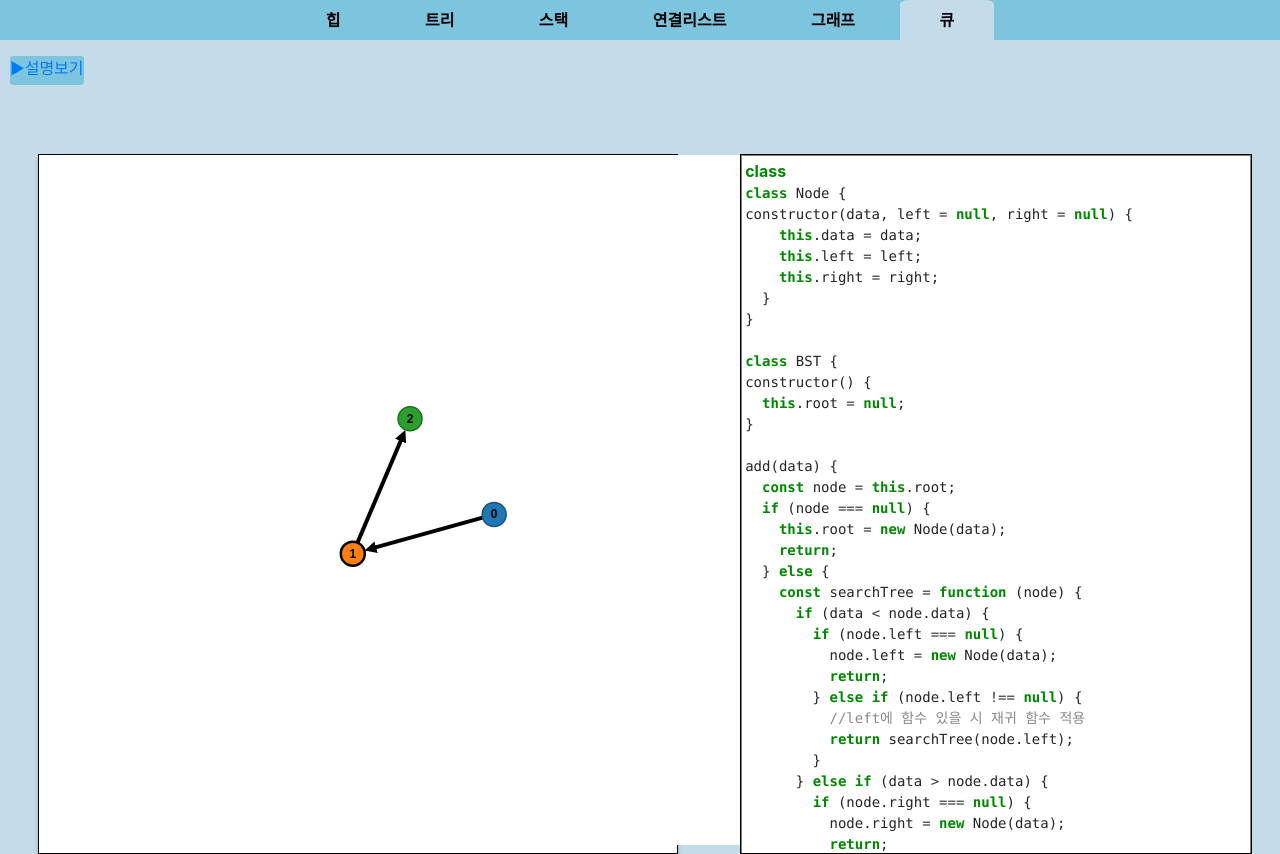
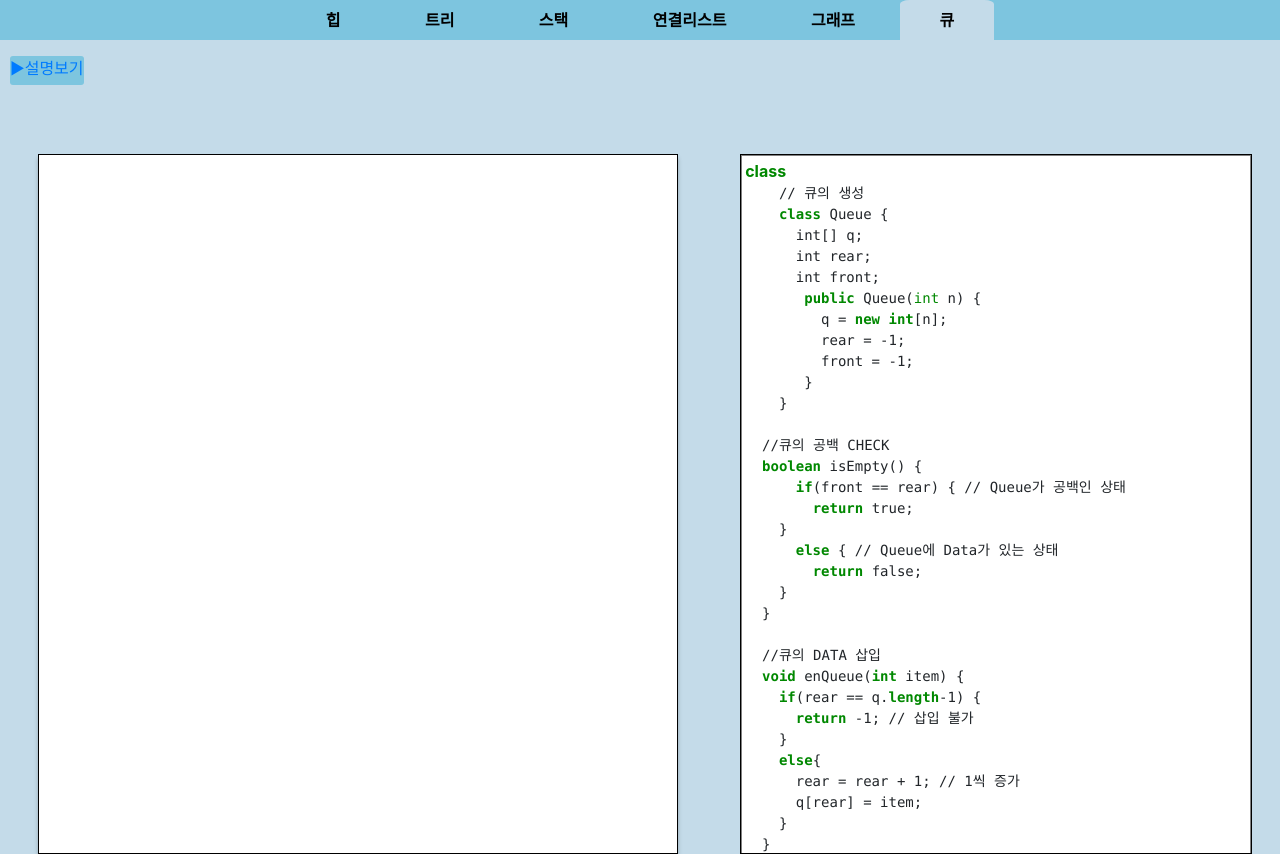
Before and after one commit to 32171551/capstone, a website: page HTML/select_queue.html in a window 1280 px wide. Drawn offline with nearby package versions, Linux system fonts and the light colour scheme.

Commit message:
Add files via upload

```diff
--- a/HTML/select_queue.html
+++ b/HTML/select_queue.html
@@ -7,17 +7,27 @@
 
   <title>DAST</title>
   <script src="https://d3js.org/d3.v5.min.js"></script>
-    <script src="https://code.jquery.com/jquery-3.3.1.slim.min.js" integrity="sha384-q8i/X+965DzO0rT7abK41JStQIAqVgRVzpbzo5smXKp4YfRvH+8abtTE1Pi6jizo" crossorigin="anonymous"></script>
-    <script src="https://cdnjs.cloudflare.com/ajax/libs/popper.js/1.14.3/umd/popper.min.js" integrity="sha384-ZMP7rVo3mIykV+2+9J3UJ46jBk0WLaUAdn689aCwoqbBJiSnjAK/l8WvCWPIPm49" crossorigin="anonymous"></script>
-    <link rel="stylesheet" href="https://stackpath.bootstrapcdn.com/bootstrap/4.1.3/css/bootstrap.min.css" integrity="sha384-MCw98/SFnGE8fJT3GXwEOngsV7Zt27NXFoaoApmYm81iuXoPkFOJwJ8ERdknLPMO" crossorigin="anonymous">
-    <script src="https://stackpath.bootstrapcdn.com/bootstrap/4.1.3/js/bootstrap.min.js" integrity="sha384-ChfqqxuZUCnJSK3+MXmPNIyE6ZbWh2IMqE241rYiqJxyMiZ6OW/JmZQ5stwEULTy" crossorigin="anonymous"></script>
+  <script src="https://code.jquery.com/jquery-3.3.1.slim.min.js"
+    integrity="sha384-q8i/X+965DzO0rT7abK41JStQIAqVgRVzpbzo5smXKp4YfRvH+8abtTE1Pi6jizo"
+    crossorigin="anonymous"></script>
+  <script src="https://cdnjs.cloudflare.com/ajax/libs/popper.js/1.14.3/umd/popper.min.js"
+    integrity="sha384-ZMP7rVo3mIykV+2+9J3UJ46jBk0WLaUAdn689aCwoqbBJiSnjAK/l8WvCWPIPm49"
+    crossorigin="anonymous"></script>
+  <link rel="stylesheet" href="https://stackpath.bootstrapcdn.com/bootstrap/4.1.3/css/bootstrap.min.css"
+    integrity="sha384-MCw98/SFnGE8fJT3GXwEOngsV7Zt27NXFoaoApmYm81iuXoPkFOJwJ8ERdknLPMO" crossorigin="anonymous">
+  <script src="https://stackpath.bootstrapcdn.com/bootstrap/4.1.3/js/bootstrap.min.js"
+    integrity="sha384-ChfqqxuZUCnJSK3+MXmPNIyE6ZbWh2IMqE241rYiqJxyMiZ6OW/JmZQ5stwEULTy"
+    crossorigin="anonymous"></script>
   <link rel="stylesheet" href="tree.css">
 
   <!--시작 페이지-->
 
   <!--상단 메뉴바-->
   <style>
-    a { text-decoration:none }
+    a {
+      text-decoration: none
+    }
+
     ul {
       background-color: #7dc5df;
       list-style-type: none;
@@ -26,25 +36,32 @@
       padding: 0;
       overflow: hidden;
     }
-    li { display:inline;}
+
+    li {
+      display: inline;
+    }
+
     li a {
       display: inline-block;
       background-color: #7dc5df;
       color: #000000;
       padding-top: 8px;
       padding-bottom: 8px;
-      padding-left:40px;
-      padding-right:40px;
+      padding-left: 40px;
+      padding-right: 40px;
       text-decoration: none;
       text-align: center;
       font-weight: bold;
     }
-    li a.current {				/*현재 메뉴 위치표시*/
+
+    li a.current {
+      /*현재 메뉴 위치표시*/
       border-top-left-radius: 10%;
       border-top-right-radius: 10%;
       background-color: #c4dbe9;
       color: black;
     }
+
     li a:hover:not(.current) {
       border-top-left-radius: 10%;
       border-top-right-radius: 10%;
@@ -54,7 +71,10 @@
   </style>
   <!-- 설명 페이지 -->
   <style>
-    a { text-decoration:none }
+    a {
+      text-decoration: none
+    }
+
     .information {
       position: relative;
       z-index: 40;
@@ -68,7 +88,10 @@
 
   <!--퀴즈 버튼-->
   <style>
-    a { text-decoration:none }
+    a {
+      text-decoration: none
+    }
+
     .quizbutton {
       position: absolute;
       width: 246px;
@@ -137,9 +160,10 @@
         else {hide.style.display='none';show.innerText='▶펼치기(설명보기)'}">▶설명보기</a>
     <div id="hide" style="display: none;">
       <div id="explain" style="margin:1%;">
-        <p>트리 구조란 그래프의 일종으로, 여러 노드가 한 노드를 가리킬 수 없는 구조이다. 간단하게는 회로가 없고, 서로 다른 두 노드를 잇는 길이 하나뿐인 그래프를 트리라고 부른다.
-          트리에서 최상위 노드를 루트 노드라고 한다. 또한 노드 A가 노드 B를 가리킬 때 A를 B의 부모 노드, B를 A의 자식 노드라고 한다. 자식 노드가 없는 노드를 잎 노드라고 한다. 잎 노드가 아닌
-          노드를 내부 노드라고 한다.
+        <p>
+          큐는 스택과 마찬가지로 컴퓨터의 기본 자료구조 중 하나로 먼저 들어온 데이터가 먼저 나가는 구조로 되어 있다. 즉, FIFO(First-In First-Out) 선입선출이다.
+          큐는 한쪽에서는 데이터가 추가되고 한쪽에서는 데이터가 삭제되는 구조를 가지고 있다.
+          스택과 다른점은 스택의 경우 삽입과 삭제가 한쪽 에서 일어나지만 큐의 경우는 삽입과 삭제가 다른 쪽 에서 발생한다.
         </p>
       </div>
       <div>
@@ -150,104 +174,67 @@
 
     </div>
   </div>
+
   <!-- 자료구조 그래프 출력 창 -->
   <div class="DS">
     <div id="graph_visual">
     </div>
   </div>
+
   <!-- 코드 출력 창 -->
+  <!-- https://kingpodo.tistory.com/24 -->
+
   <div class="code">
     <div style="background: #ffffff; overflow:auto;width:auto;border:solid gray;border-width:.1em ;padding:.2em;">
       <span style="color: #008800; font-weight: bold">class</span>
       <pre>
-<span style="color: #008800; font-weight: bold">class</span> Node {
-constructor(data, left <span style="color: #333333">=</span> <span style="color: #008800; font-weight: bold">null</span>, right <span style="color: #333333">=</span> <span style="color: #008800; font-weight: bold">null</span>) {
-    <span style="color: #008800; font-weight: bold">this</span>.data <span style="color: #333333">=</span> data;
-    <span style="color: #008800; font-weight: bold">this</span>.left <span style="color: #333333">=</span> left;
-    <span style="color: #008800; font-weight: bold">this</span>.right <span style="color: #333333">=</span> right;
+    // 큐의 생성
+    <span style="color: #008800; font-weight: bold">class</span> Queue {
+      int[] q;
+      int rear;
+      int front;
+       <span style="color: #008800; font-weight: bold">public</span> Queue(<span style="color: #008800">int</span> n) {
+         q = <span style="color: #008800; font-weight: bold">new int</span>[n];
+         rear = -1;
+         front = -1;
        }
     }
 
-<span style="color: #008800; font-weight: bold">class</span> BST {
-constructor() {
-  <span style="color: #008800; font-weight: bold">this</span>.root <span style="color: #333333">=</span> <span style="color: #008800; font-weight: bold">null</span>;
+  //큐의 공백 CHECK
+  <span style="color: #008800; font-weight: bold">boolean</span> isEmpty() {
+      <span style="color: #008800; font-weight: bold">if</span>(front == rear) { // Queue가 공백인 상태
+        <span style="color: #008800; font-weight: bold">return</span> true;
     }
-
-add(data) {
-  <span style="color: #008800; font-weight: bold">const</span> node <span style="color: #333333">=</span> <span style="color: #008800; font-weight: bold">this</span>.root;
-  <span style="color: #008800; font-weight: bold">if</span> (node <span style="color: #333333">===</span> <span style="color: #008800; font-weight: bold">null</span>) {
-    <span style="color: #008800; font-weight: bold">this</span>.root <span style="color: #333333">=</span> <span style="color: #008800; font-weight: bold">new</span> Node(data);
-    <span style="color: #008800; font-weight: bold">return</span>;
-  } <span style="color: #008800; font-weight: bold">else</span> {
-    <span style="color: #008800; font-weight: bold">const</span> searchTree <span style="color: #333333">=</span> <span style="color: #008800; font-weight: bold">function</span> (node) {
-      <span style="color: #008800; font-weight: bold">if</span> (data <span style="color: #333333">&lt;</span> node.data) {
-        <span style="color: #008800; font-weight: bold">if</span> (node.left <span style="color: #333333">===</span> <span style="color: #008800; font-weight: bold">null</span>) {
-          node.left <span style="color: #333333">=</span> <span style="color: #008800; font-weight: bold">new</span> Node(data);
-          <span style="color: #008800; font-weight: bold">return</span>;
-        } <span style="color: #008800; font-weight: bold">else</span> <span style="color: #008800; font-weight: bold">if</span> (node.left <span style="color: #333333">!==</span> <span style="color: #008800; font-weight: bold">null</span>) {
-          <span style="color: #888888">//left에 함수 있을 시 재귀 함수 적용</span>
-          <span style="color: #008800; font-weight: bold">return</span> searchTree(node.left);
-        }
-      } <span style="color: #008800; font-weight: bold">else</span> <span style="color: #008800; font-weight: bold">if</span> (data <span style="color: #333333">&gt;</span> node.data) {
-        <span style="color: #008800; font-weight: bold">if</span> (node.right <span style="color: #333333">===</span> <span style="color: #008800; font-weight: bold">null</span>) {
-          node.right <span style="color: #333333">=</span> <span style="color: #008800; font-weight: bold">new</span> Node(data);
-          <span style="color: #008800; font-weight: bold">return</span>;
-        } <span style="color: #008800; font-weight: bold">else</span> <span style="color: #008800; font-weight: bold">if</span> (node.right <span style="color: #333333">!==</span> <span style="color: #008800; font-weight: bold">null</span>) {
-          <span style="color: #008800; font-weight: bold">return</span> searchTree(node.right);
-        }
-      } <span style="color: #008800; font-weight: bold">else</span> {
-        <span style="color: #008800; font-weight: bold">return</span> <span style="color: #008800; font-weight: bold">null</span>;
-      }
-    };
-    <span style="color: #008800; font-weight: bold">return</span> searchTree(node);
+      <span style="color: #008800; font-weight: bold">else</span> { // Queue에 Data가 있는 상태
+        <span style="color: #008800; font-weight: bold">return</span> false;
     }
   }
 
-remove(data) {
-  <span style="color: #888888">//제거할 data의 파라미터를 두번째에 놓았다.</span>
-  <span style="color: #008800; font-weight: bold">const</span> removeNode <span style="color: #333333">=</span> <span style="color: #008800; font-weight: bold">function</span> (node, data) {
-    <span style="color: #008800; font-weight: bold">if</span> (node <span style="color: #333333">==</span> <span style="color: #008800; font-weight: bold">null</span>) {
-      <span style="color: #008800; font-weight: bold">return</span> <span style="color: #008800; font-weight: bold">null</span>;
+  //큐의 DATA 삽입
+  <span style="color: #008800; font-weight: bold">void</span> enQueue(<span style="color: #008800; font-weight: bold">int</span> item) {
+    <span style="color: #008800; font-weight: bold">if</span>(rear == q.<span style="color: #008800; font-weight: bold">length</span>-1) {
+      <span style="color: #008800; font-weight: bold">return</span> -1; // 삽입 불가
     }
-    <span style="color: #008800; font-weight: bold">if</span> (data <span style="color: #333333">==</span> node.data) {
-      <span style="color: #888888">// node has no children ~ 밑에 뿌리가 없는 노드</span>
-      <span style="color: #008800; font-weight: bold">if</span> (node.left <span style="color: #333333">==</span> <span style="color: #008800; font-weight: bold">null</span> <span style="color: #333333">&amp;&amp;</span> node.right <span style="color: #333333">==</span> <span style="color: #008800; font-weight: bold">null</span>) {
-        <span style="color: #008800; font-weight: bold">return</span> <span style="color: #008800; font-weight: bold">null</span>;
-      }
-      <span style="color: #888888">// node has no left child  ~ left는 없는 경우 node right가 해당 삭제 데이터에 들어간다.</span>
-      <span style="color: #008800; font-weight: bold">if</span> (node.left <span style="color: #333333">==</span> <span style="color: #008800; font-weight: bold">null</span>) {
-        <span style="color: #008800; font-weight: bold">return</span> node.right;
-      }
-      <span style="color: #888888">// node has no right child </span>
-      <span style="color: #008800; font-weight: bold">if</span> (node.right <span style="color: #333333">==</span> <span style="color: #008800; font-weight: bold">null</span>) {
-        <span style="color: #008800; font-weight: bold">return</span> node.left;
-      }
-      <span style="color: #888888">// node has two children</span>
-      <span style="color: #008800; font-weight: bold">var</span> tempNode <span style="color: #333333">=</span> node.right;
-      <span style="color: #888888">//tempNode는 삭제할 node의 right가 되고</span>
-      <span style="color: #008800; font-weight: bold">while</span> (tempNode.left <span style="color: #333333">!==</span> <span style="color: #008800; font-weight: bold">null</span>) {
-        tempNode <span style="color: #333333">=</span> tempNode.left; <span style="color: #888888">//다시 node right의 left가 된다.</span>
-      }
-      node.data <span style="color: #333333">=</span> tempNode.data; <span style="color: #888888">//그리고 삭제 node에는 위의 tempnode가 들어가게된다.</span>
-      node.right <span style="color: #333333">=</span> removeNode(node.right, tempNode.data);
-      <span style="color: #008800; font-weight: bold">return</span> node;
-    } <span style="color: #008800; font-weight: bold">else</span> <span style="color: #008800; font-weight: bold">if</span> (data <span style="color: #333333">&lt;</span> node.data) {
-      node.left <span style="color: #333333">=</span> removeNode(node.left, data);
-      <span style="color: #008800; font-weight: bold">return</span> node;
-    } <span style="color: #008800; font-weight: bold">else</span> {
-      node.right <span style="color: #333333">=</span> removeNode(node.right, data);
-      <span style="color: #008800; font-weight: bold">return</span> node;
+    <span style="color: #008800; font-weight: bold">else</span>{
+      rear = rear + 1; // 1씩 증가
+      q[rear] = item;
     }
   }
-  <span style="color: #008800; font-weight: bold">this</span>.root <span style="color: #333333">=</span> removeNode(<span style="color: #008800; font-weight: bold">this</span>.root, data);
+
+  //큐의 삭제 및 반환 함수
+  <span style="color: #008800; font-weight: bold">int</span> deQueue() {
+    if(isEmpty()) {
+      return 99; // 공백시 99로 반환
+    }
+    // Queue에 데이터가 있다면 front값을 1증가후 데이터를 반환
+    else {
+      front = front +1;
+      return q[front];
     }
   }
-  </pre>
-    </div>
+}
 
-  </div>
-      <div class="col-2"></div>
 </body>
-<script src="tree.js"></script>
+<script src=" "></script>
 
 </html>
```
Lines whose indentation alone changed are shown as unchanged.
